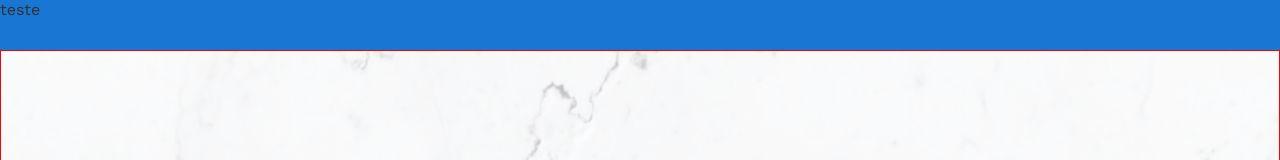
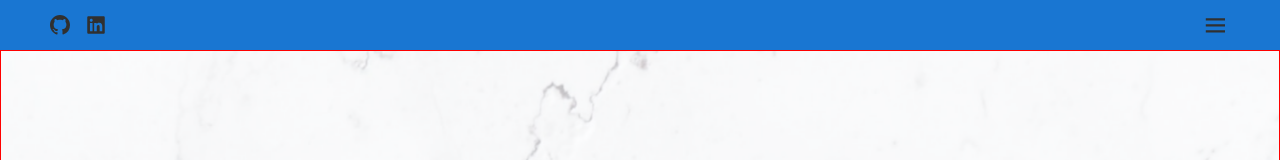
Before and after one commit to peustratt/pedroDev, a React (Create React App) app in the folder react-client/: page / in a window 1280 px wide. Shown: the top 160 px of the page. Built offline with nearby package versions, Linux system fonts and the light colour scheme.

Commit message:
added app bar icons

```diff
--- a/react-client/package.json
+++ b/react-client/package.json
@@ -8,6 +8,7 @@
     "@testing-library/user-event": "^13.2.1",
     "react": "^18.2.0",
     "react-dom": "^18.2.0",
+    "react-icons": "^4.4.0",
     "react-router-dom": "^6.4.1",
     "react-scripts": "5.0.1",
     "styled-components": "^5.3.5",
--- a/react-client/src/components/AppBar/index.jsx
+++ b/react-client/src/components/AppBar/index.jsx
@@ -1,12 +1,24 @@
-import AppBarContainer from './style';
+import { useState } from "react";
+import { GoMarkGithub } from "react-icons/go";
+import { FaLinkedin } from "react-icons/fa";
+import { BiMenu } from "react-icons/bi";
+import AppBarStyled, { IconsWrapper, AppBarContainer } from "./style";
 
 const AppBar = () => {
+  const [open, setOpen] = useState(false);
+
   return (
-    <AppBarContainer>
-      <ul>
-        <li>teste</li>
-      </ul>
-    </AppBarContainer>
+    <AppBarStyled>
+      <AppBarContainer>
+        <IconsWrapper>
+          <GoMarkGithub />
+          <FaLinkedin />
+        </IconsWrapper>
+        <div className="hamburguer">
+          <BiMenu />
+        </div>
+      </AppBarContainer>
+    </AppBarStyled>
   );
 };
 
--- a/react-client/src/components/AppBar/style.jsx
+++ b/react-client/src/components/AppBar/style.jsx
@@ -1,6 +1,7 @@
 import styled from "styled-components";
+import { Section, Container } from "../../GlobalStyle";
 
-const AppBarContainer = styled.nav`
+const AppBarStyled = styled.nav`
   position: fixed;
   top: 0;
   left: 0;
@@ -10,4 +11,35 @@ const AppBarContainer = styled.nav`
   background-color: ${({ theme }) => theme.colors.primary.main};
 `;
 
-export default AppBarContainer;
+export const AppBarContainer = styled(Container)`
+  display: flex;
+  justify-content: space-between;
+  align-items: center;
+  height: 100%;
+
+  .hamburguer {
+    height: fit-content;
+    display: flex;
+    align-items: center;
+    border-radius: 5px;
+    transition: 0.2s;
+    &:hover {
+      cursor: pointer;
+      box-shadow: 2px 2px 10px rgba(0, 0, 0, 0.5);
+    }
+    > svg {
+      font-size: 1.8em;
+    }
+  }
+`;
+
+export const IconsWrapper = styled.div`
+  display: flex;
+  gap: 1em;
+  > svg {
+    font-size: 1.25em;
+  }
+`;
+// export const Icon = styled.div``;
+
+export default AppBarStyled;
```
Also changed, not shown: 1 other file (tests, documents, lock files or other folders).
